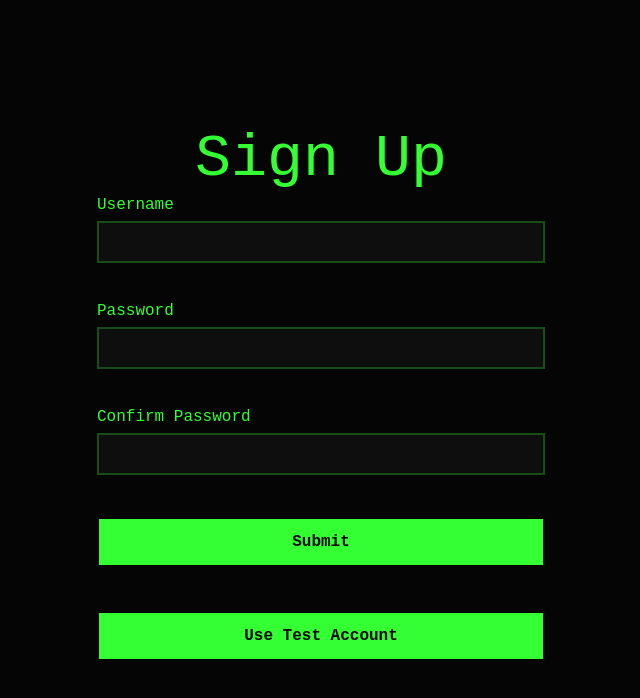
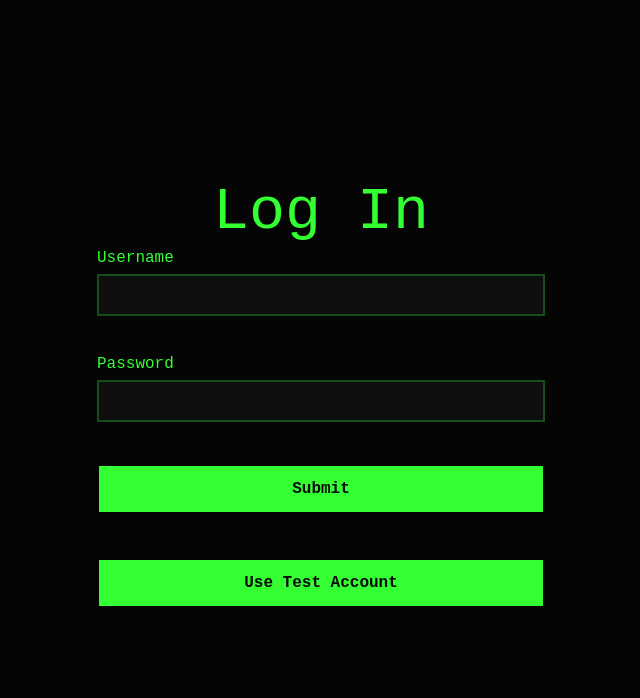
Before and after one commit to Damon-Thomas/Terminal-Chat, a React (Vite) app in the folder frontend/: page / in a window 1280 px wide. Shown: the top 698 px of the page, without its empty margins (319-959 px from the left). Built offline with nearby package versions, Linux system fonts and the light colour scheme.

Commit message:
feat: add LogIn component and integrate with user context; refactor SignUp component to handle user sign-up logic and validation

```diff
--- a/frontend/src/App.tsx
+++ b/frontend/src/App.tsx
@@ -2,11 +2,13 @@ import SignUp from "./components/forms/auth/signup.tsx";
 import "./App.css";
 import "./components/genCSS/typewriter.css";
 import UserContext from "./context/userContext.tsx";
+import LogIn from "./components/forms/auth/login.tsx";
 
 function App() {
   return (
     <UserContext>
-      <SignUp />
+      {/* <SignUp /> */}
+      <LogIn />
     </UserContext>
   );
 }
--- a/frontend/src/components/Buttons/button.css
+++ b/frontend/src/components/Buttons/button.css
@@ -1,11 +1,5 @@
 .button {
-  background-image: linear-gradient(
-    90deg,
-    var(--secondary-text-color) 50%,
-    var(--text-color) 50%
-  );
-  background-size: 200% 100%;
-  background-position: right bottom;
+  background-color: var(--text-color);
   border: none;
   color: var(--background-color);
   font-weight: bold;
@@ -17,21 +11,4 @@
   margin: 4px 2px;
   cursor: pointer;
   border-radius: 0; /* blocky look */
-  transition: background-position 1s steps(10);
 }
-
-@keyframes hackerFlicker {
-  0%,
-  100% {
-    text-shadow: none;
-    filter: brightness(100%);
-  }
-  50% {
-    text-shadow: 0 0 10px var(--secondary-text-color);
-    filter: brightness(150%);
-  }
-}
-
-.button:hover {
-  background-position: left bottom;
-}
--- a/frontend/src/components/forms/Form.tsx
+++ b/frontend/src/components/forms/Form.tsx
@@ -1,5 +1,16 @@
 import "./forms.css";
+import { FormEvent, ReactNode } from "react";
 
-export default function Form({ children }: { children: React.ReactNode }) {
-  return <form className="formWrapper">{children}</form>;
+export default function Form({
+  children,
+  onSubmit,
+}: {
+  children: ReactNode;
+  onSubmit: (e: FormEvent<HTMLFormElement>) => void;
+}) {
+  return (
+    <form className="formWrapper" onSubmit={onSubmit}>
+      {children}
+    </form>
+  );
 }
--- a/frontend/src/components/forms/auth/TestAccountButton.tsx
+++ b/frontend/src/components/forms/auth/TestAccountButton.tsx
@@ -22,7 +22,7 @@ export default function TestAccountButton() {
       console.log("Error logging into test account");
       const createInfo = await user.signUp("TestAccount", "password");
       if (createInfo && createInfo.success) {
-        testAccount();
+        setCurrentUser(createInfo);
       } else {
         console.log("Error creating test account");
         //Here we can handle errors logging into test account
--- a/frontend/src/components/forms/auth/login.tsx
+++ b/frontend/src/components/forms/auth/login.tsx
@@ -0,0 +1,70 @@
+import { useContext } from "react";
+import {
+  CurrentUserContext,
+  CurrentUserContextType,
+} from "../../../context/CurrentUserContext.ts";
+import Button from "../../Buttons/Button.tsx";
+import Input from "../../input/Input.tsx";
+import InputWrapper from "../../input/InputWrapper.tsx";
+import Label from "../../input/Label.tsx";
+import Form from "../Form.tsx";
+import "../forms.css";
+import FormTitle from "../FormTitle.tsx";
+import ModalContainer from "../ModalContainer.tsx";
+import TestAccountButton from "./TestAccountButton.tsx";
+import user from "../../../fetchers/user.ts";
+
+export default function LogIn() {
+  const { setCurrentUser } = useContext(
+    CurrentUserContext
+  ) as CurrentUserContextType;
+
+  async function logIn(event: React.FormEvent<HTMLFormElement>) {
+    event.preventDefault();
+    const form = event.target as HTMLFormElement;
+    const usernameLI = form.elements.namedItem(
+      "usernameLI"
+    ) as HTMLInputElement;
+    const passwordLI = form.elements.namedItem(
+      "passwordLI"
+    ) as HTMLInputElement;
+    const info = await user.logIn(usernameLI.value, passwordLI.value);
+    if (info && info.success) {
+      setCurrentUser(info);
+    } else {
+      console.log("Error logging in");
+    }
+  }
+
+  return (
+    <ModalContainer>
+      <FormTitle title="Log In" />
+      <Form onSubmit={logIn}>
+        <InputWrapper>
+          <Label htmlFor="usernameLI" text="Username" className="" />
+          <Input
+            className=""
+            type="text"
+            id="usernameLI"
+            name="usernameLI"
+            required
+          />
+        </InputWrapper>
+        <InputWrapper>
+          <Label htmlFor="passwordLI" text="Password" className="" />
+          <Input
+            className=""
+            type="password"
+            id="passwordLI"
+            name="passwordLI"
+            required
+          />
+        </InputWrapper>
+        <Button type="submit" className="" onClick={() => {}}>
+          Submit
+        </Button>
+        <TestAccountButton />
+      </Form>
+    </ModalContainer>
+  );
+}
--- a/frontend/src/components/forms/auth/signup.tsx
+++ b/frontend/src/components/forms/auth/signup.tsx
@@ -1,3 +1,4 @@
+import { useContext } from "react";
 import Button from "../../Buttons/Button.tsx";
 import Input from "../../input/Input.tsx";
 import InputWrapper from "../../input/InputWrapper.tsx";
@@ -7,12 +8,44 @@ import "../forms.css";
 import FormTitle from "../FormTitle.tsx";
 import ModalContainer from "../ModalContainer.tsx";
 import TestAccountButton from "./TestAccountButton.tsx";
+import {
+  CurrentUserContext,
+  CurrentUserContextType,
+} from "../../../context/CurrentUserContext.ts";
+import user from "../../../fetchers/user.ts";
 
 export default function SignUp() {
+  const { setCurrentUser } = useContext(
+    CurrentUserContext
+  ) as CurrentUserContextType;
+
+  async function signUp(event: React.FormEvent<HTMLFormElement>) {
+    event.preventDefault();
+    const form = event.target as HTMLFormElement;
+    const usernameLI = form.elements.namedItem(
+      "usernameSU"
+    ) as HTMLInputElement;
+    const passwordLI = form.elements.namedItem(
+      "passwordSU"
+    ) as HTMLInputElement;
+    const confirmpasswordSU = form.elements.namedItem(
+      "confirmpasswordSU"
+    ) as HTMLInputElement;
+    if (passwordLI.value !== confirmpasswordSU.value) {
+      console.log("Passwords do not match");
+      return;
+    }
+    const info = await user.logIn(usernameLI.value, passwordLI.value);
+    if (info && info.success) {
+      setCurrentUser(info);
+    } else {
+      console.log("Error logging in");
+    }
+  }
   return (
     <ModalContainer>
       <FormTitle title="Sign Up" />
-      <Form>
+      <Form onSubmit={signUp}>
         <InputWrapper>
           <Label htmlFor="usernameSU" text="Username" className="" />
           <Input
```
Also changed, not shown: frontend/src/components/input/errorTest.tsx (added).
